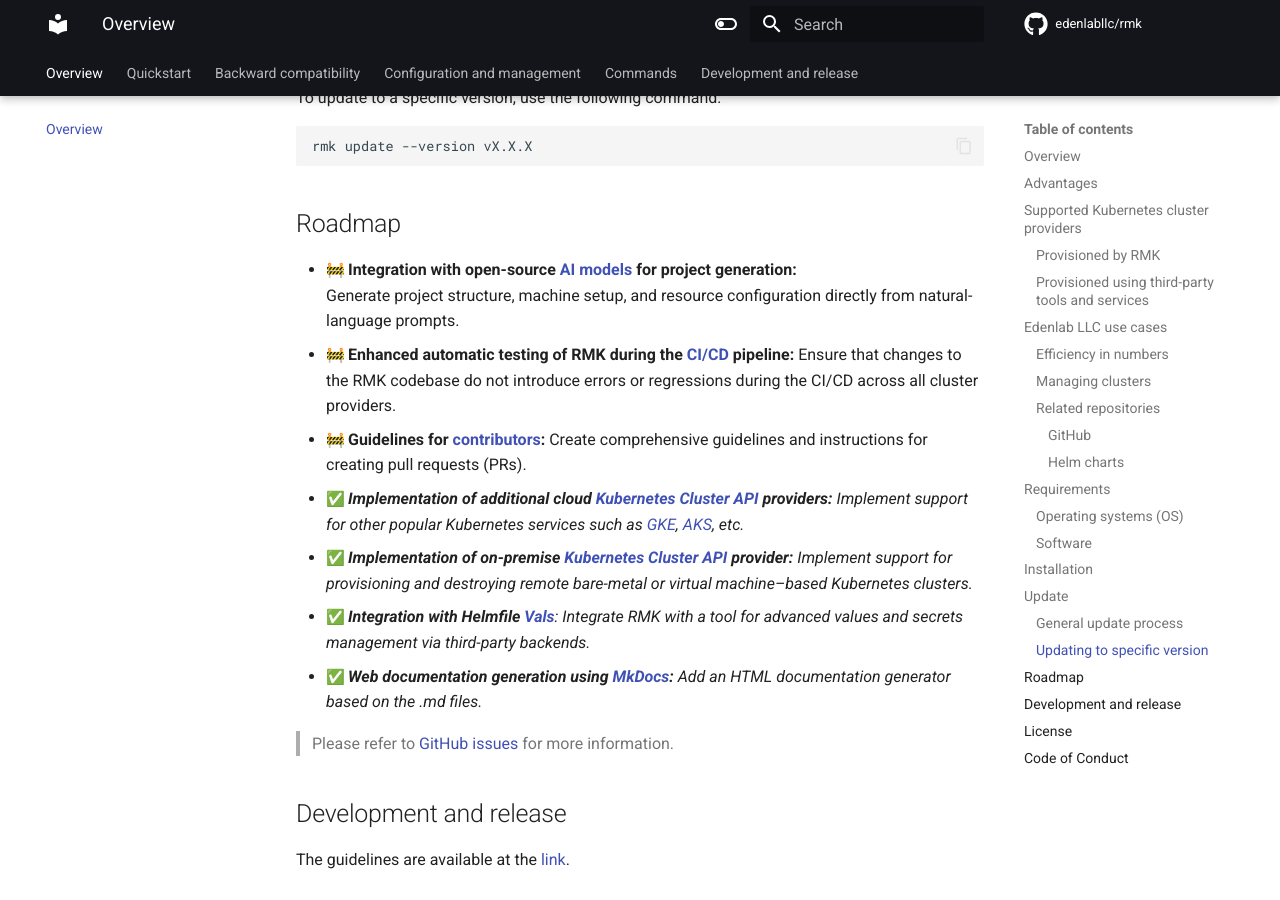
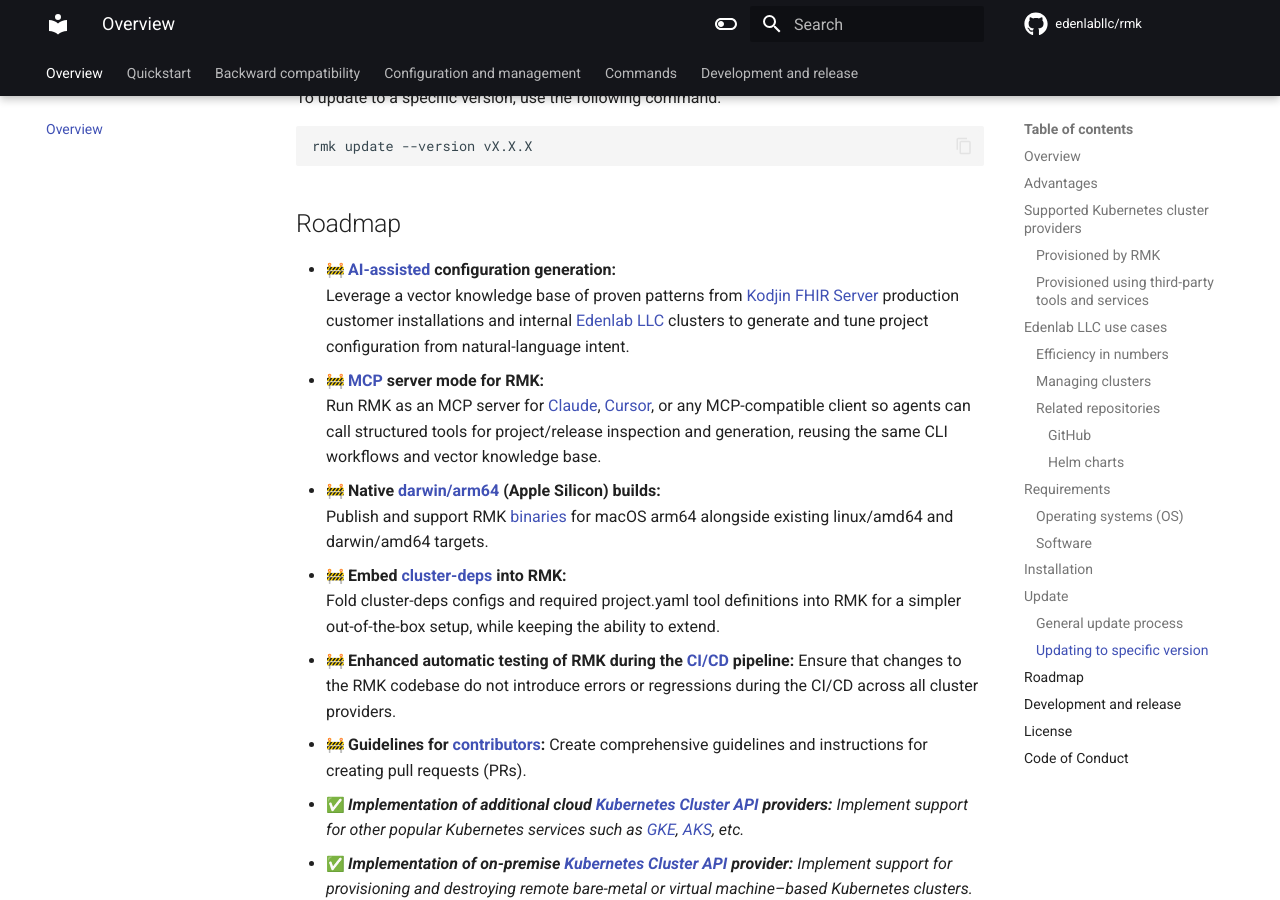
Before and after one commit to edenlabllc/rmk, an MkDocs documentation site: the page built from docs/index.md, in a window 1280 px wide and 900 px high, scrolled down 6803 px. Built offline with MkDocs 1.6.1 and Material for MkDocs 9.7.7, drawn with Linux system fonts in a browser that asks for light colours; emoji names are drawn with the system emoji font; comment, search, counter and statistics services are not loaded; the version menu is left out.

Commit message:
Enhance README and documentation with updated roadmap items, including AI-assisted configuration generation, MCP server mode for RMK, native Apple Silicon builds, and integration of cluster-deps for improved setup.

```diff
--- a/docs/index.md
+++ b/docs/index.md
@@ -282,9 +282,17 @@
 ## Roadmap
 
 - :construction:
-  **Integration with open-source [AI models](https://en.wikipedia.org/wiki/Generative_artificial_intelligence)
-  for project generation:**
-  Generate project structure, machine setup, and resource configuration directly from natural-language prompts.
+  **[AI-assisted](https://en.wikipedia.org/wiki/Generative_artificial_intelligence) configuration generation:**
+  Leverage a vector knowledge base of proven patterns from [Kodjin FHIR Server](https://kodjin.com/) production customer installations and internal [Edenlab LLC](https://edenlab.io/) clusters to generate and tune project configuration from natural-language intent.
+- :construction:
+  **[MCP](https://modelcontextprotocol.io/) server mode for RMK:**
+  Run RMK as an MCP server for [Claude](https://claude.ai/), [Cursor](https://cursor.com/), or any MCP-compatible client so agents can call structured tools for project/release inspection and generation, reusing the same CLI workflows and vector knowledge base.
+- :construction:
+  **Native [darwin/arm64](https://en.wikipedia.org/wiki/Apple_silicon#M_series) (Apple Silicon) builds:**
+  Publish and support RMK [binaries](https://github.com/edenlabllc/rmk/releases/latest) for macOS arm64 alongside existing linux/amd64 and darwin/amd64 targets.
+- :construction:
+  **Embed [cluster-deps](https://github.com/edenlabllc/cluster-deps.bootstrap.infra) into RMK:**
+  Fold cluster-deps configs and required project.yaml tool definitions into RMK for a simpler out-of-the-box setup, while keeping the ability to extend.
 - :construction:
   **Enhanced automatic testing of RMK during the [CI/CD](https://github.com/edenlabllc/rmk/actions) pipeline:**
   Ensure that changes to the RMK codebase
```
Also changed, not shown: README.md (+11 -3 lines).
